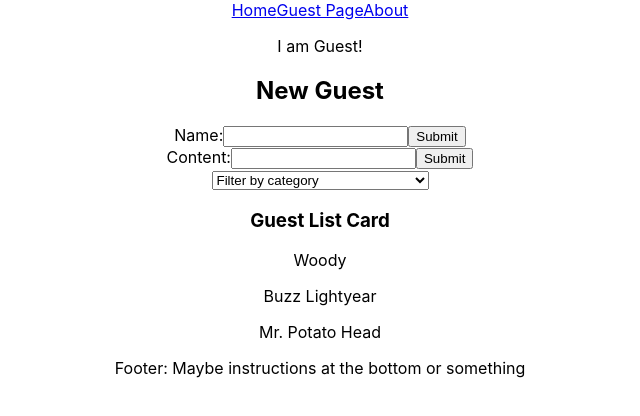
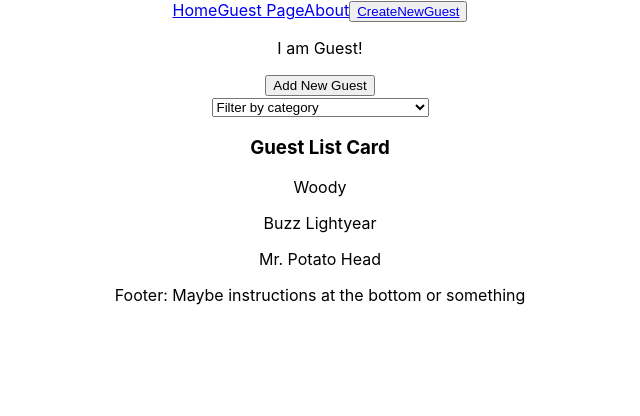
Before and after one commit to jsltran3/phase-2-project-wedding-seating, a React (Create React App) app in the folder my-app/: page /GuestPage in a window 1280 px wide. Shown: the top 416 px of the page, without its empty margins (320-960 px from the left). Built offline with nearby package versions, Linux system fonts and the light colour scheme; data requests are answered from the project's data file.

Commit message:
build out route for new card

```diff
--- a/my-app/src/App.js
+++ b/my-app/src/App.js
@@ -3,6 +3,7 @@ import './App.css';
 import NavBar from "./JS/NavBar";
 import GuestPage from "./JS/GuestPage.js";
 import Home from "./JS/Home"
+import CreateNewGuest from "./JS/CreateNewGuest";
 import { Route, Switch } from "react-router-dom";
 
 
@@ -19,6 +20,9 @@ function App() {
         <Route exact path="/">
           <Home />
         </Route>
+        <Route exact path="/CreateNewGuest">
+					<CreateNewGuest />
+				</Route>
       </Switch>
 
     </div>
--- /dev/null
+++ b/my-app/src/JS/CreateGuestNav.js
@@ -0,0 +1,14 @@
+import React from "react";
+import { NavLink } from "react-router-dom"
+
+function CreateGuestNav() {
+    return (
+        <NavLink to="/CreateNewGuest" >
+            <button type="button">
+                Add New Guest
+            </button>
+        </NavLink>
+    )
+}
+
+export default CreateGuestNav;
--- a/my-app/src/JS/CreateNewGuest.js
+++ b/my-app/src/JS/CreateNewGuest.js
@@ -1,8 +1,19 @@
 import React from "react";
+import { Link } from "react-router-dom"
 
 function CreateNewGuest() {
+	console.log("Create new guest card")
 	return (
+
 		<div>
+						<Link to="/CreateNewGuest" >
+				<button type="button">
+          Add New Guest
+     		</button>
+			</Link>
+			<button type="button">
+				Go back
+			</button>
 			<h2>New Guest</h2>
 			<form>
 				<label>
--- a/my-app/src/JS/GuestPage.js
+++ b/my-app/src/JS/GuestPage.js
@@ -2,7 +2,8 @@ import React, { useEffect, useState } from "react";
 import GuestsFilter from "./GuestsFilter";
 import Guests from "./Guests";
 import CreateNewGuest from "./CreateNewGuest";
-import { Route, useRouteMatch } from "react-router-dom"
+import CreateNewNav from "./CreateGuestNav";
+import { Route, useRouteMatch, NavLink, Link, Switch } from "react-router-dom"
 
 function GuestList() {
 	const [guestList, setGuestList] = useState([]);
@@ -41,9 +42,12 @@ function GuestList() {
 	return (
 		<div>
 			<p>I am Guest!</p>
-			<Route exact path={match.url}>
-				<CreateNewGuest />
-			</Route>
+			<CreateNewNav />
+			{/* <Switch>
+				<Route exact path="/CreateNewGuest">
+					<CreateNewGuest />
+				</Route>
+			</Switch> */}
 
 			<GuestsFilter
 				category={selectedCategory}
--- a/my-app/src/JS/NavBar.js
+++ b/my-app/src/JS/NavBar.js
@@ -7,6 +7,10 @@ function NavBar() {
             <NavLink to="/" exact >Home</NavLink>
             <NavLink to="/GuestPage">Guest Page</NavLink>
             <NavLink to="/About">About</NavLink>
+            <button>
+                <NavLink to="/CreateNewGuest">CreateNewGuest</NavLink>
+            </button>
+
         </div>
     );
 }
--- a/my-app/src/index.js
+++ b/my-app/src/index.js
@@ -3,14 +3,14 @@ import ReactDOM from 'react-dom/client';
 import './index.css';
 import App from './App';
 import reportWebVitals from './reportWebVitals';
-import { BrowserRouter as Router } from "react-router-dom"
+import { BrowserRouter } from "react-router-dom"
 
 const root = ReactDOM.createRoot(document.getElementById('root'));
 root.render(
   <React.StrictMode>
-    <Router>
+    <BrowserRouter>
       <App />
-    </Router>
+    </BrowserRouter>
   </React.StrictMode>
 );
 
```
Lines whose indentation alone changed are shown as unchanged.
